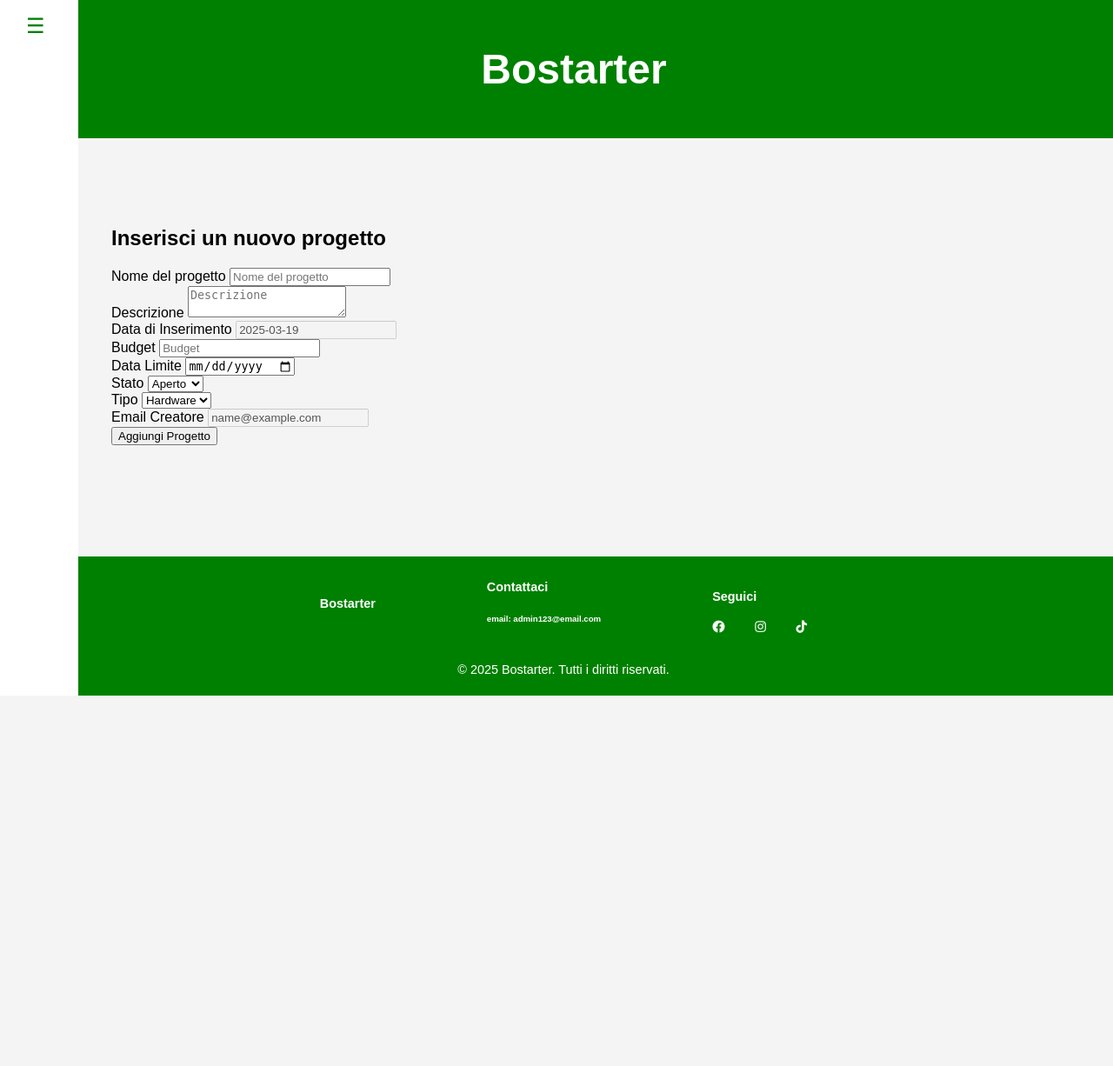
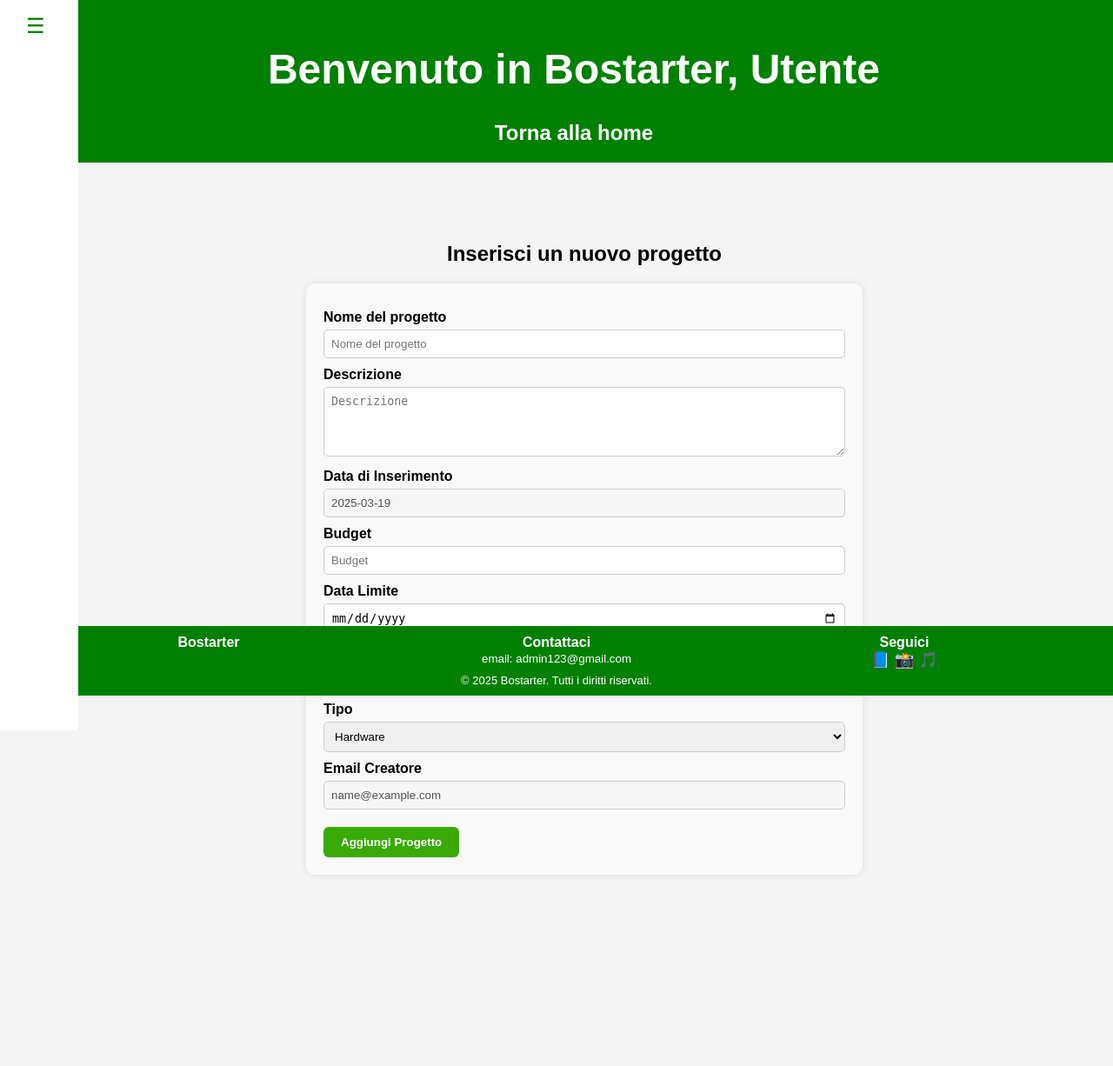
Before and after one commit to Matt3002/LabBasi, a PHP site: page /bostarter/php/progetto/inserisci_Progetto.php in a window 1280 px wide. Shown: the whole page at 87% size. Before the commit the page ends 800 px from the top, so only its background shows below. Run offline with PHP 8.4, Linux system fonts and the light colour scheme; the visitor is signed in with stand-in values (Sample User, id 1); data comes from the database, SQL or seed files in the repository; data that the repository does not hold is empty.

Commit message:
altro style

```diff
--- a/php/includes/header.php
+++ b/php/includes/header.php
@@ -29,7 +29,7 @@ if (isset($_SESSION['user_email'])) {
     $stmt->close();
 }
 ?>
-<header style="background-color: green; color: white; padding: 20px; text-align: center;">
+<header style="background-color: green; color: white !important; padding: 20px; text-align: center;">
   <h1>Benvenuto in Bostarter, <?php echo htmlspecialchars($nickname); ?></h1>
  <a href="<?= $basePath ?>dashboard/dashboard.php">Torna alla home</a>
 </header>
--- a/php/progetto/inserisci_Progetto.php
+++ b/php/progetto/inserisci_Progetto.php
@@ -58,6 +58,72 @@ if ($_SERVER["REQUEST_METHOD"] == "POST" && $emailSession) {
     <link rel="stylesheet" href="../../css/options.css">
     <link href="https://cdnjs.cloudflare.com/ajax/libs/font-awesome/5.15.4/css/all.min.css" rel="stylesheet">
     <style>
+        <style>
+            .success {
+                color: green;
+                font-weight: bold;
+                margin-bottom: 1em;
+            }
+
+            .error {
+                color: red;
+                font-weight: bold;
+                margin-bottom: 1em;
+            }
+
+            form {
+                max-width: 600px;
+                margin: 0 auto;
+                background-color: #f9f9f9;
+                padding: 20px;
+                border-radius: 10px;
+                box-shadow: 0 0 10px rgba(0,0,0,0.1);
+            }
+
+            form label {
+                display: block;
+                margin: 10px 0 5px;
+                font-weight: 600;
+            }
+
+            form input[type="text"],
+            form input[type="number"],
+            form input[type="date"],
+            form textarea,
+            form select {
+                width: 100%;
+                padding: 8px;
+                border-radius: 5px;
+                border: 1px solid #ccc;
+                box-sizing: border-box;
+            }
+
+            form textarea {
+                resize: vertical;
+                min-height: 80px;
+            }
+
+            button[type="submit"] {
+                margin-top: 20px;
+                background-color: #3aaa06;
+                color: white;
+                border: none;
+                padding: 10px 20px;
+                border-radius: 6px;
+                cursor: pointer;
+                font-weight: bold;
+            }
+
+            button[type="submit"]:hover {
+                background-color:rgb(46, 136, 4);
+            }
+
+            section h2 {
+                text-align: center;
+                margin-bottom: 20px;
+            }
+        </style>
+
         .success { color: green; }
         .error { color: red; }
     </style>
@@ -77,7 +143,7 @@ if ($_SERVER["REQUEST_METHOD"] == "POST" && $emailSession) {
 </head>
 <body>
 
-    <header><h1><a href="../dashboard/dashboard.php">Bostarter</a></h1></header>
+    <?php include_once realpath(__DIR__ . '/../includes/header.php'); ?>
     <?php include_once realpath(__DIR__ . '/../includes/sidebar.php'); ?>
 
     <div class="content">
@@ -120,24 +186,7 @@ if ($_SERVER["REQUEST_METHOD"] == "POST" && $emailSession) {
         </section>
     </div>
 
-    <footer id="footerBase">
-        <div id="column">
-            <h4 id="wpp">Bostarter</h4>
-            <div id="contatti">
-                <a href="mailto:valeria.sensini2@studio.unibo.it"><h4>Contattaci</h4></a>
-                <h6>email: admin123@email.com </h6>
-            </div>
-            <div id="icon">
-                <h4>Seguici</h4>
-                <a href="#" style="margin-right: 2.4vw;"><i class="fab fa-facebook"></i></a>
-                <a href="#" style="margin-right: 2.4vw;"><i class="fab fa-instagram"></i></a>
-                <a href="#"><i class="fab fa-tiktok"></i></a>
-            </div>
-        </div>
-        <div id="diritti">
-            <p>© 2025 Bostarter. Tutti i diritti riservati.</p>
-        </div>
-    </footer>
+    <?php include_once realpath(__DIR__ . '/../includes/footer.php'); ?>
 
 </body>
 </html>
```
Also changed, not shown: php/progetto/inserisci_reward.php (+10 -7 lines), php/progetto/miei_Progetti.php (+5 -22 lines).
